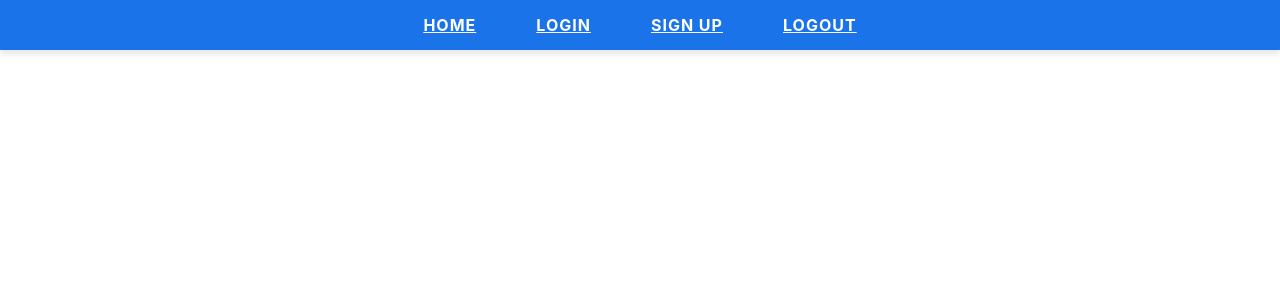
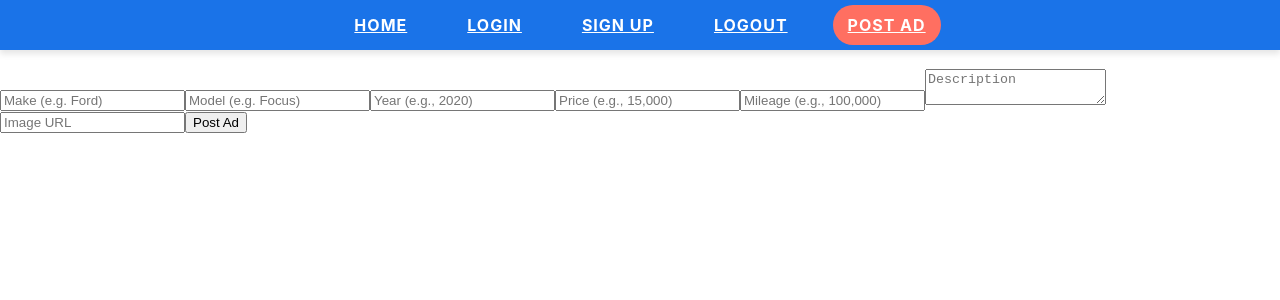
Before and after one commit to HasanMurtez/PPIT, a React (Create React App) app: page /post-ad in a window 1280 px wide. Shown: the top 300 px of the page. Built offline with nearby package versions, Linux system fonts and the light colour scheme.

Commit message:
added error handling in post ad

```diff
--- a/src/App.js
+++ b/src/App.js
@@ -4,6 +4,7 @@ import Home from "./components/Home";
 import Login from "./components/Login";
 import SignUp from "./components/SignUp";
 import Logout from "./components/Logout";
+import PostAd from "./components/PostAd";
 import "./App.css";
 
 const Navbar = () => {
@@ -32,6 +33,11 @@ const Navbar = () => {
             Logout
           </Link>
         </li>
+        <li>
+          <Link to="/post-ad" className={location.pathname === "/post-ad" ? "active" : ""}>
+            Post Ad
+          </Link>
+        </li>
       </ul>
     </nav>
   );
@@ -46,6 +52,7 @@ function App() {
         <Route path="/login" element={<Login />} />
         <Route path="/signup" element={<SignUp />} />
         <Route path="/logout" element={<Logout />} />
+        <Route path="/post-ad" element={<PostAd />} />
       </Routes>
     </Router>
   );
--- a/src/backend/server.js
+++ b/src/backend/server.js
@@ -17,7 +17,7 @@ app.use(bodyParser.urlencoded({ extended: true }));
 app.use(bodyParser.json());
 
 const mongoose = require('mongoose');
-mongoose.connect('mongodb+srv://user1:user1@cluster0.vrhww.mongodb.net/');
+mongoose.connect('mongodb+srv://wagwanfoo:admin@project.gxyhl.mongodb.net/');
 
 const carAdSchema = new mongoose.Schema({
   make: { type: String, required: true },
--- a/src/components/PostAd.js
+++ b/src/components/PostAd.js
@@ -10,6 +10,7 @@ const PostAd = () => {
     description: "",
     image: "",
   });
+  const [error, setError] = useState("");
 
   const handleChange = (e) => {
     const { name, value } = e.target;
@@ -18,12 +19,20 @@ const PostAd = () => {
 
   const handleSubmit = (e) => {
     e.preventDefault();
+    setError("");
+
+    if (!formData.make || !formData.model || !formData.year || !formData.price) {
+      setError("Please fill in all required fields.");
+      return;
+    }
+
     console.log("Form Data:", formData);
   };
 
   return (
     <div>
       <h2>Post a Car Ad</h2>
+      {error && <p>{error}</p>}
       <form onSubmit={handleSubmit}>
         <input
           type="text"
@@ -44,7 +53,7 @@ const PostAd = () => {
         <input
           type="number"
           name="year"
-          placeholder="Year (e.g. 2020)"
+          placeholder="Year (e.g., 2020)"
           value={formData.year}
           onChange={handleChange}
           required
@@ -52,7 +61,7 @@ const PostAd = () => {
         <input
           type="number"
           name="price"
-          placeholder="Price (e.g. 15,000)"
+          placeholder="Price (e.g., 15,000)"
           value={formData.price}
           onChange={handleChange}
           required
@@ -60,7 +69,7 @@ const PostAd = () => {
         <input
           type="number"
           name="mileage"
-          placeholder="Mileage (e.g. 100,000)"
+          placeholder="Mileage (e.g., 100,000)"
           value={formData.mileage}
           onChange={handleChange}
         />
```
